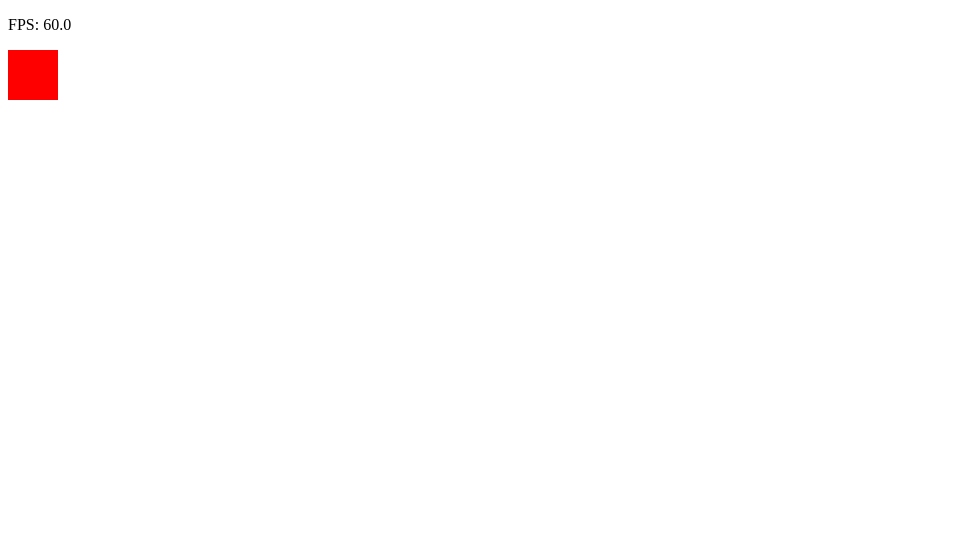
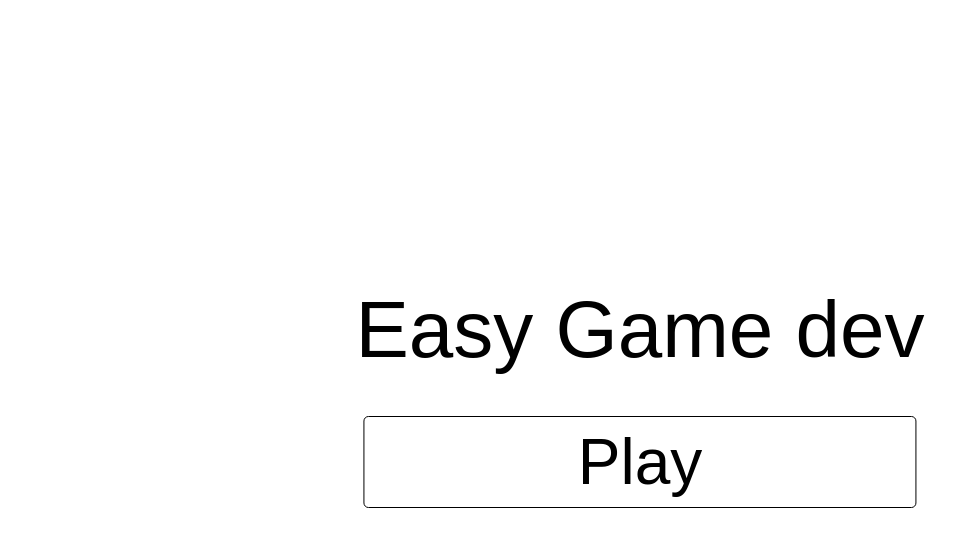
Before and after one commit to nicolasmafra/knock-down, a plain HTML site: page game.html in a window 1280 px wide. Shown: the whole page, without its empty margins (0-980 px from the left). Drawn offline with Linux system fonts and the light colour scheme.

Commit message:
feat: add menu-lib

```diff
--- a/game.css
+++ b/game.css
@@ -1,3 +1,20 @@
+body {
+	margin: 0;
+}
+
+.game-invisible {
+	display: none;
+}
+
+.game-container {
+	position: fixed;
+	height: 100%;
+	width: 100%;
+
+	background-color: black;
+	color: white;
+}
+
 #box {
 	background-color: red;
 	width: 50px;
--- a/game.html
+++ b/game.html
@@ -3,13 +3,20 @@
 	<head>
 		<title>Easy Game dev</title>
 
+		<link rel="stylesheet" href="menu-basic.css"/>
 		<link rel="stylesheet" href="game.css"/>
 	</head>
 	<body>
-		<p>FPS: <span id="FPS">xxx</span></p>
+		<div class="menu-container">
+			<div class="menu-content"></div>
+		</div>
+		<div class="game-container game-invisible">
+			<p>FPS: <span id="FPS">xxx</span></p>
 
-		<div id="box"></div>
+			<div id="box"></div>
+		</div>
 
+		<script src="menu-lib.js"></script>
 		<script src="gamepad-keyboard.js"></script>
 		<script src="gamepad-proxy.js"></script>
 		<script src="looper.js"></script>
--- a/game.js
+++ b/game.js
@@ -1,10 +1,14 @@
 const game = {
 
+	container: document.getElementsByClassName("game-container")[0],
 	fpsElement: null,
 	boxElement: null,
 	boxPosition: [0,0],
 
 	start: function() {
+		menuLib.hide();
+        this.container.classList.remove('game-invisible');
+
 		this.fpsElement = document.getElementById('FPS');
 		this.boxElement = document.getElementById('box');
 
@@ -33,4 +37,15 @@ const game = {
 	},
 };
 
-game.start();
+menuData = {
+    title: "Easy Game dev",
+    children: {
+        "play": {
+            title: "Play",
+            action: () => game.start(),
+        },
+    }
+};
+
+menuLib.component = document.getElementsByClassName("menu-content")[0];
+menuLib.show();
--- a/looper.js
+++ b/looper.js
@@ -31,6 +31,10 @@ const looper = {
 		return (sum / this.fpsHistory.length) || 0;
 	},
 
+	isRunning: function() {
+		return this.requestAnimationFrameId != null;
+	},
+
 	start: function() {
 		this.stop();
 
@@ -49,6 +53,7 @@ const looper = {
 	stop: function() {
 		if (this.requestAnimationFrameId) {
 			cancelAnimationFrame(this.requestAnimationFrameId);
+			this.requestAnimationFrameId = null;
 		}
 	},
 
--- /dev/null
+++ b/menu-basic.css
@@ -0,0 +1,31 @@
+.menu-invisible {
+	display: none;
+}
+.menu-item {
+	border: 1px solid black;
+	margin: 1vh;
+	padding: 1vh;
+	border-radius: 5px;
+}
+.menu-title {
+    font-size: 10vh;
+	margin-bottom: 5vh;
+}
+
+.menu-container {
+    position: fixed;
+    width: 100%;
+    height: 100%;
+
+	white-space: nowrap;
+    font-size: 8vh;
+	font-family: sans-serif;
+	text-align: center;
+}
+.menu-content {
+    position: absolute;
+    left: 50%;
+    top: 50%;
+    -ms-transform: translate(-50%, -50%);
+    transform: translate(-50%, -50%);
+}
--- /dev/null
+++ b/menu-lib.js
@@ -0,0 +1,78 @@
+let menuData = {
+    title: "Main Menu",
+    children: {
+        "hide": {
+            title: "Hide main menu",
+            action: () => menuLib.hide(),
+        },
+        "level-list": {
+            title: "Select Level",
+            children: {
+                "hide": {
+                    title: "Hide select-level menu",
+                    action: () => menuLib.hide(),
+                },
+                "back": {
+                    title: "Back",
+                    action: () => menuLib.back(),
+                },
+            }
+        },
+    }
+};
+
+const menuLib = {
+    stack: [],
+    component: null,
+    invisibleClass: 'menu-invisible',
+    titleClass: 'menu-title',
+    itemClass: 'menu-item',
+
+    select: function(menuKey) {
+        this.stack.push(menuKey);
+        this.render();
+    },
+
+    back: function() {
+        this.stack.pop();
+        this.render();
+    },
+
+    currentMenu: function() {
+        let current = menuData;
+        this.stack.forEach(menuKey => current = current.children[menuKey]);
+        return current;
+    },
+
+    show: function() {
+        this.render();
+        this.component.classList.remove(this.invisibleClass);
+    },
+
+    hide: function() {
+        this.component.classList.add(this.invisibleClass);
+    },
+
+    render: function() {
+        let current = this.currentMenu();
+        this.component.innerHTML = '';
+
+        let titleElement = document.createElement("div");
+        titleElement.innerHTML = current.title;
+        titleElement.classList.add(this.titleClass);
+        this.component.appendChild(titleElement);
+
+        Object.entries(current.children).forEach(([key, menuItem]) => {
+            let element = document.createElement("div");
+            element.innerHTML = menuItem.title;
+            element.classList.add(this.itemClass);
+
+            let action = menuItem.action
+                ? menuItem.action
+                : () => this.select(key);
+            element.addEventListener('click', action);
+
+            this.component.appendChild(element);
+        });
+    },
+};
```
Also changed, not shown: looper-test.html (+10 -1 lines), menu-test.html (added, +20 -0 lines).
